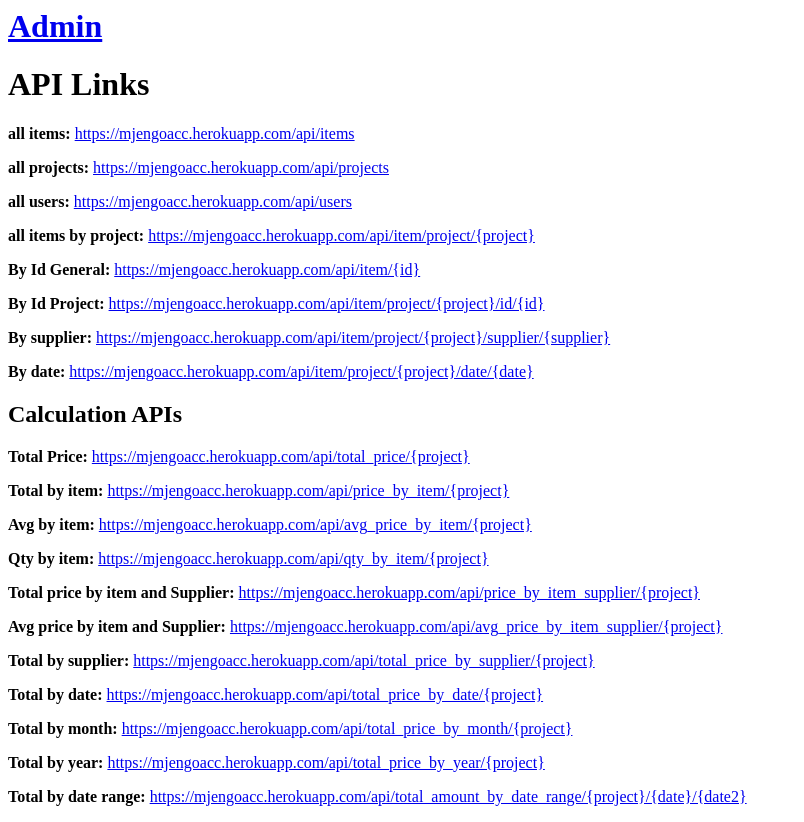
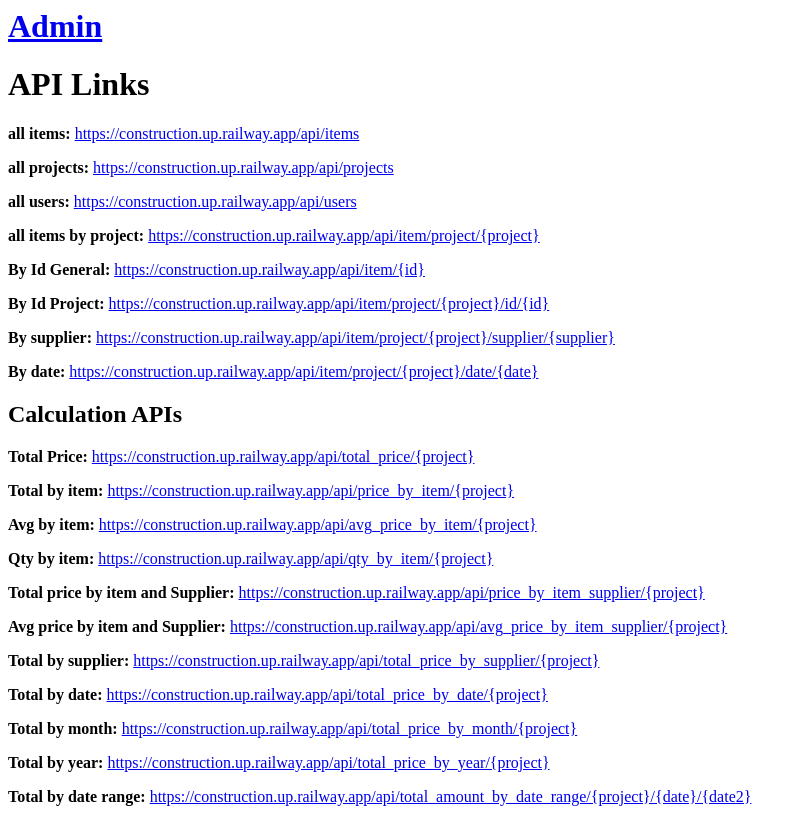
Before and after one commit to isaacwangombe/construction_back, a Django app: page / in a window 1280 px wide. Shown: the whole page, without its empty margins (0-804 px from the left). Run offline with Django 4.2, Linux system fonts and the light colour scheme.

Commit message:
deployment

```diff
--- a/management/templates/test.html
+++ b/management/templates/test.html
@@ -1,87 +1,87 @@
-<h1><a href=" https://mjengoacc.herokuapp.com/admin">Admin</a>
+<h1><a href=" https://construction.up.railway.app/admin">Admin</a>
 </h1>
 
 <h1>API Links</h1>
 
 
 <p><strong>all items: </strong><a
-                href=" https://mjengoacc.herokuapp.com/api/items">https://mjengoacc.herokuapp.com/api/items</a>
+    href=" https://construction.up.railway.app/api/items">https://construction.up.railway.app/api/items</a>
 </p>
 
 <p><strong>all projects: </strong><a
-                href=" https://mjengoacc.herokuapp.com/api/projects">https://mjengoacc.herokuapp.com/api/projects</a>
+    href=" https://construction.up.railway.app/api/projects">https://construction.up.railway.app/api/projects</a>
 </p>
 <p><strong>all users: </strong><a
-                href=" https://mjengoacc.herokuapp.com/api/users">https://mjengoacc.herokuapp.com/api/users</a>
+    href=" https://construction.up.railway.app/api/users">https://construction.up.railway.app/api/users</a>
 </p>
 
 <p><strong>all items by project: </strong><a
-                href=" https://mjengoacc.herokuapp.com/api/item/project/<project>">https://mjengoacc.herokuapp.com/api/item/project/{project}</a>
+    href=" https://construction.up.railway.app/api/item/project/<project>">https://construction.up.railway.app/api/item/project/{project}</a>
 </p>
 
-<p><strong>By Id General: </strong><a href="https://mjengoacc.herokuapp.com/api/item/<id>
-  ">https://mjengoacc.herokuapp.com/api/item/{id}</a>
+<p><strong>By Id General: </strong><a href="https://construction.up.railway.app/api/item/<id>
+  ">https://construction.up.railway.app/api/item/{id}</a>
 </p>
 
-<p><strong>By Id Project: </strong><a href="https://mjengoacc.herokuapp.com/api/item/project/<project>/id/<id>
-  ">https://mjengoacc.herokuapp.com/api/item/project/{project}/id/{id}</a>
+<p><strong>By Id Project: </strong><a href="https://construction.up.railway.app/api/item/project/<project>/id/<id>
+  ">https://construction.up.railway.app/api/item/project/{project}/id/{id}</a>
 </p>
 
 
 <p><strong>By supplier: </strong><a
-                href=" https://mjengoacc.herokuapp.com/api/item/project/<project>/supplier/<supplier>">https://mjengoacc.herokuapp.com/api/item/project/{project}/supplier/{supplier}</a>
+    href=" https://construction.up.railway.app/api/item/project/<project>/supplier/<supplier>">https://construction.up.railway.app/api/item/project/{project}/supplier/{supplier}</a>
 </p>
 
 
 <p><strong>By date: </strong> <a
-                href="https://mjengoacc.herokuapp.com/api/item/project/<project>/date/<date>">https://mjengoacc.herokuapp.com/api/item/project/{project}/date/{date}</a>
+    href="https://construction.up.railway.app/api/item/project/<project>/date/<date>">https://construction.up.railway.app/api/item/project/{project}/date/{date}</a>
 </p>
 
 
 <h2>Calculation APIs</h2>
 
 <p><strong>Total Price: </strong> <a
-                href="https://mjengoacc.herokuapp.com/api/total_price/<project>">https://mjengoacc.herokuapp.com/api/total_price/{project}</a>
+    href="https://construction.up.railway.app/api/total_price/<project>">https://construction.up.railway.app/api/total_price/{project}</a>
 </p>
 
 <p><strong>Total by item: </strong> <a
-                href="https://mjengoacc.herokuapp.com/api/price_by_item/<project>">https://mjengoacc.herokuapp.com/api/price_by_item/{project}</a>
+    href="https://construction.up.railway.app/api/price_by_item/<project>">https://construction.up.railway.app/api/price_by_item/{project}</a>
 </p>
 
 <p><strong>Avg by item: </strong> <a
-                href="https://mjengoacc.herokuapp.com/api/avg_price_by_item/<project>">https://mjengoacc.herokuapp.com/api/avg_price_by_item/{project}</a>
+    href="https://construction.up.railway.app/api/avg_price_by_item/<project>">https://construction.up.railway.app/api/avg_price_by_item/{project}</a>
 </p>
 
 <p><strong>Qty by item: </strong> <a
-                href="https://mjengoacc.herokuapp.com/api/qty_by_item/<project>">https://mjengoacc.herokuapp.com/api/qty_by_item/{project}</a>
+    href="https://construction.up.railway.app/api/qty_by_item/<project>">https://construction.up.railway.app/api/qty_by_item/{project}</a>
 </p>
 
 <p><strong>Total price by item and Supplier: </strong> <a
-                href="https://mjengoacc.herokuapp.com/api/price_by_item_supplier/<project>">https://mjengoacc.herokuapp.com/api/price_by_item_supplier/{project}</a>
+    href="https://construction.up.railway.app/api/price_by_item_supplier/<project>">https://construction.up.railway.app/api/price_by_item_supplier/{project}</a>
 </p>
 
 <p><strong>Avg price by item and Supplier: </strong> <a
-                href="https://mjengoacc.herokuapp.com/api/avg_price_by_item_supplier/<project>">https://mjengoacc.herokuapp.com/api/avg_price_by_item_supplier/{project}</a>
+    href="https://construction.up.railway.app/api/avg_price_by_item_supplier/<project>">https://construction.up.railway.app/api/avg_price_by_item_supplier/{project}</a>
 </p>
 
 <p><strong>Total by supplier: </strong> <a
-                href="https://mjengoacc.herokuapp.com/api/total_price_by_supplier/<project>">https://mjengoacc.herokuapp.com/api/total_price_by_supplier/{project}</a>
+    href="https://construction.up.railway.app/api/total_price_by_supplier/<project>">https://construction.up.railway.app/api/total_price_by_supplier/{project}</a>
 </p>
 
 <p><strong>Total by date: </strong> <a
-                href="https://mjengoacc.herokuapp.com/api/total_price_by_date/<project>">https://mjengoacc.herokuapp.com/api/total_price_by_date/{project}</a>
+    href="https://construction.up.railway.app/api/total_price_by_date/<project>">https://construction.up.railway.app/api/total_price_by_date/{project}</a>
 </p>
 
 <p><strong>Total by month: </strong> <a
-                href="https://mjengoacc.herokuapp.com/api/total_price_by_month/<project>">https://mjengoacc.herokuapp.com/api/total_price_by_month/{project}</a>
+    href="https://construction.up.railway.app/api/total_price_by_month/<project>">https://construction.up.railway.app/api/total_price_by_month/{project}</a>
 </p>
 
 <p><strong>Total by year: </strong> <a
-                href="https://mjengoacc.herokuapp.com/api/total_price_by_year/<project>">https://mjengoacc.herokuapp.com/api/total_price_by_year/{project}</a>
+    href="https://construction.up.railway.app/api/total_price_by_year/<project>">https://construction.up.railway.app/api/total_price_by_year/{project}</a>
 </p>
 
 <p><strong>Total by date range: </strong> <a
-                href="https://mjengoacc.herokuapp.com/api/total_amount_by_date_range/<project>/<date>/<date2>">https://mjengoacc.herokuapp.com/api/total_amount_by_date_range/{project}/{date}/{date2}</a>
+    href="https://construction.up.railway.app/api/total_amount_by_date_range/<project>/<date>/<date2>">https://construction.up.railway.app/api/total_amount_by_date_range/{project}/{date}/{date2}</a>
 </p>
 
 
```
